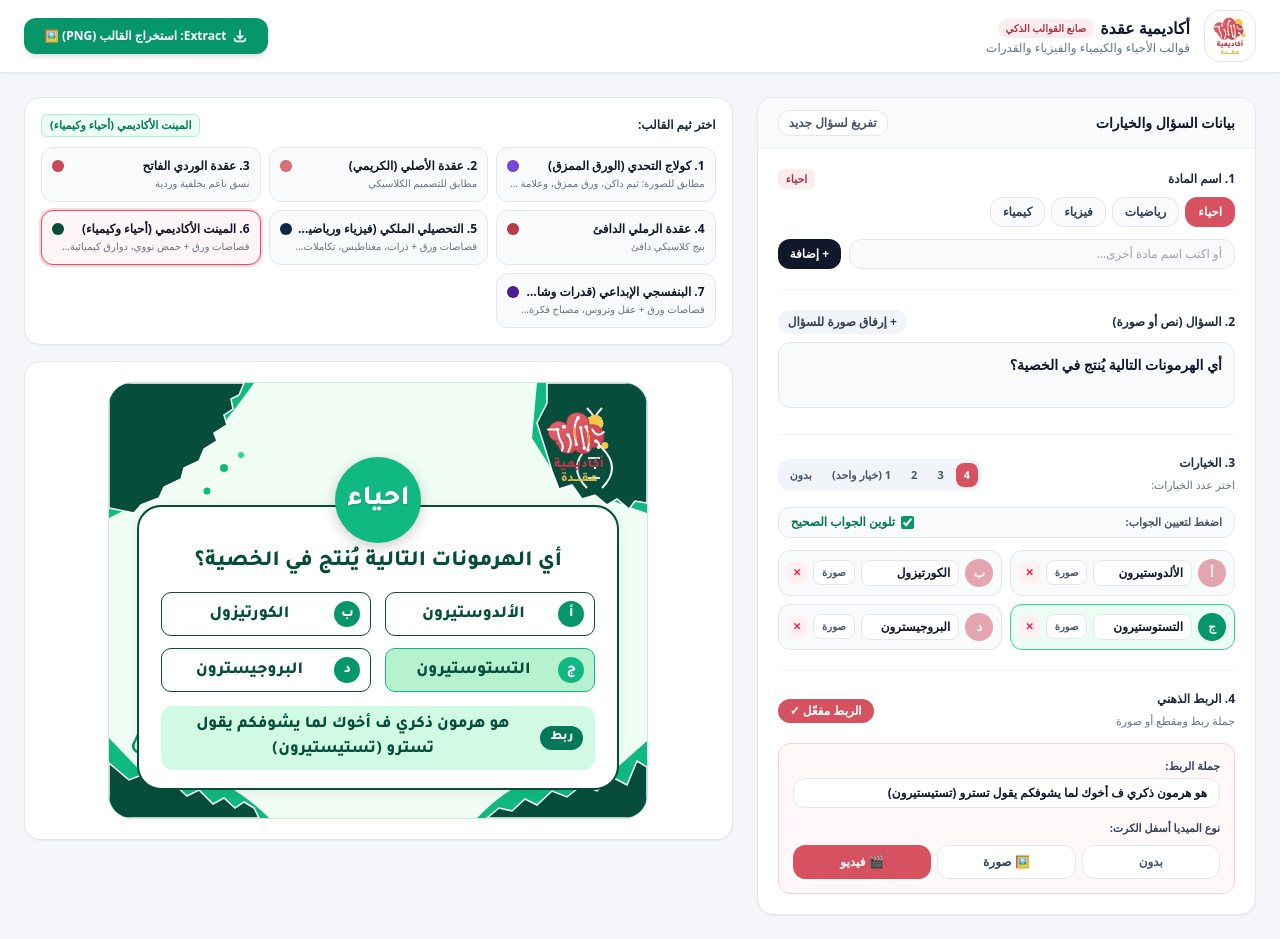
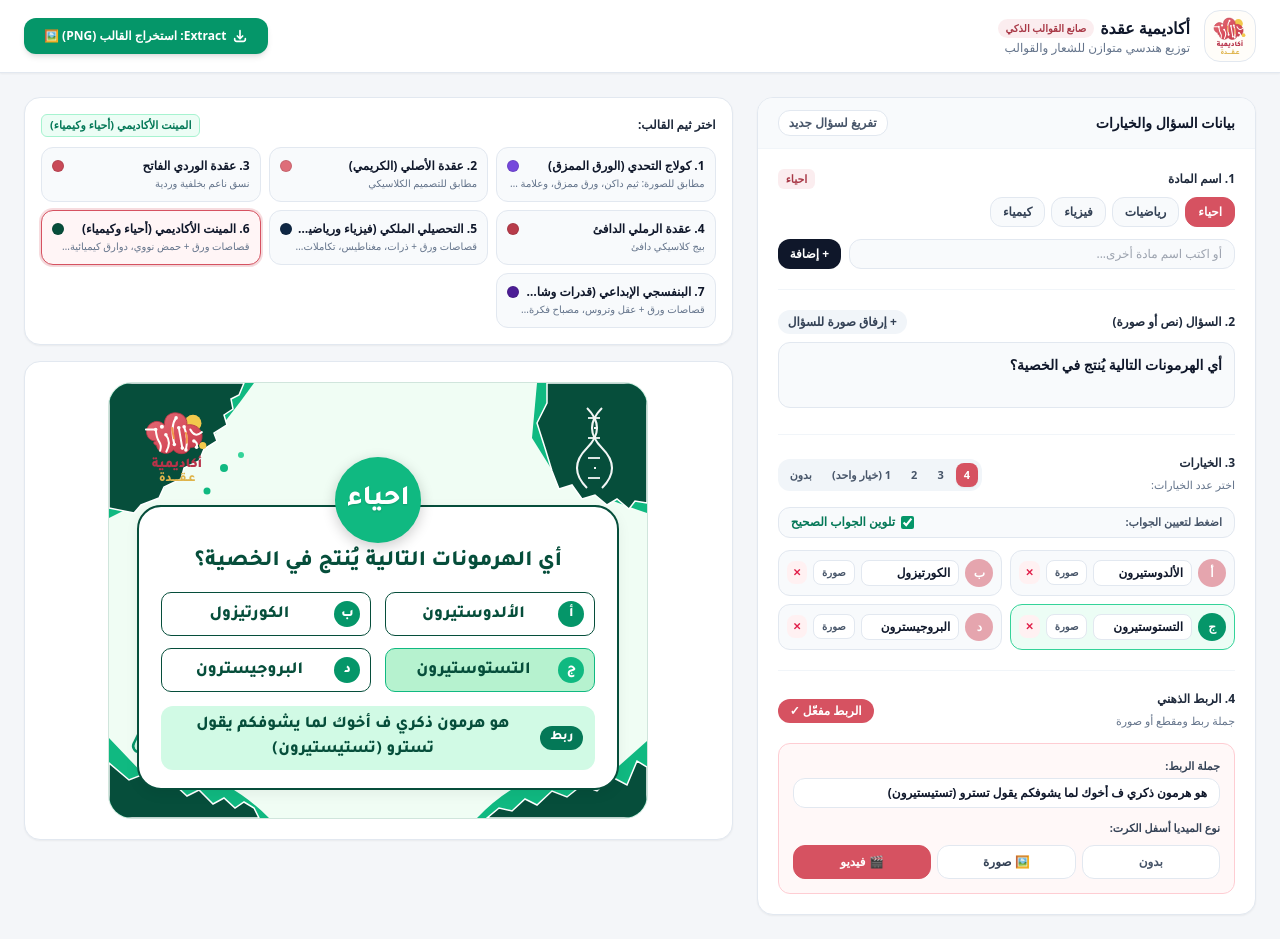
Before and after one commit to MohamedB206/ContentGenerator, a React (Vite) app: page / in a window 1280 px wide. Built offline with nearby package versions, Linux system fonts and the light colour scheme.

Commit message:
style: position logo on the left only for the newly modified templates

```diff
--- a/src/App.jsx
+++ b/src/App.jsx
@@ -178,7 +178,7 @@ export default function App() {
     setMnemonicMediaType('none');
   };
 
-  // القوالب السبعة مع ربط القوالب 4 و 5 و 6 بقصاصات الورق والمواد المرتبطة بها
+  // القوالب السبعة
   const themes = {
     torn_paper: {
       id: 'torn_paper',
@@ -318,6 +318,9 @@ export default function App() {
   const t = themes[selectedTemplate] || themes.emerald;
   const arabicLabels = ['أ', 'ب', 'ج', 'د'];
 
+  // تحديد ما إذا كان القالب من القوالب المعدلة لوضع الشعار على اليسار حصراً
+  const isLeftLogoTheme = ['navy', 'emerald', 'violet', 'torn_paper'].includes(t.waveType);
+
   const activeOptions = options.filter(
     (o) => o.enabled && ((o.text && o.text.trim() !== '') || o.image !== null)
   );
@@ -327,7 +330,7 @@ export default function App() {
   const hasMnemonicMedia = enableMnemonic && mnemonicMediaType !== 'none' && mnemonicMediaUrl;
   const isVideoMnemonic = enableMnemonic && mnemonicMediaType === 'video' && mnemonicMediaUrl;
 
-  // استخراج الصورة في خطوة واحدة بدون أي تكرار للشعار
+  // استخراج الصورة في خطوة واحدة نظيفة بدون تكرار
   const handleExtractImage = async () => {
     if (!templateCardRef.current) return;
     setIsExporting(true);
@@ -356,7 +359,7 @@ export default function App() {
     }
   };
 
-  // استخراج الفيديو مدمجاً بدون أي تكرار للشعار مع تزامن كامل للصوت
+  // استخراج الفيديو مدمجاً بدون تكرار الشعار مع تزامن كامل للصوت
   const handleExtractFullVideo = async () => {
     const video = videoPlayerRef.current;
     const cardEl = templateCardRef.current;
@@ -601,7 +604,7 @@ export default function App() {
                   صانع القوالب الذكي
                 </span>
               </div>
-              <p className="text-[10px] sm:text-xs text-slate-500 truncate">قوالب الأحياء والكيمياء والفيزياء والقدرات</p>
+              <p className="text-[10px] sm:text-xs text-slate-500 truncate">توزيع هندسي متوازن للشعار والقوالب</p>
             </div>
           </div>
 
@@ -1188,21 +1191,18 @@ export default function App() {
                       <svg viewBox="0 0 170 145" style={{ position: 'absolute', top: 0, left: 0, width: '170px', height: '145px', pointerEvents: 'none', zIndex: 1 }}>
                         <path d="M 0,0 L 145,0 Q 120,35 90,70 L 50,110 L 0,135 Z" fill="#10B981" />
                         <path d="M 0,0 L 135,0 L 130,12 L 122,16 L 124,26 L 115,32 L 118,42 L 105,50 L 108,58 L 95,66 L 90,78 L 75,85 L 72,96 L 55,104 L 50,115 L 32,122 L 25,130 L 0,125 Z" fill="#064E3B" stroke="#FFFFFF" strokeWidth="1.5" />
-                        {/* فقاعات وأشعة تفاعل */}
                         <circle cx="115" cy="85" r="4" fill="#10B981" />
                         <circle cx="132" cy="72" r="3" fill="#34D399" />
                         <circle cx="98" cy="108" r="3.5" fill="#10B981" />
                       </svg>
 
-                      {/* زاوية أعلى اليمين: رقعة ورق ممزق + شريط الحمض النووي (DNA) وحلقة البنزين */}
+                      {/* زاوية أعلى اليمين: رقعة ورق ممزق + شريط الحمض النووي (DNA) */}
                       <svg viewBox="0 0 160 160" style={{ position: 'absolute', top: 0, right: 0, width: '160px', height: '160px', pointerEvents: 'none', zIndex: 1 }}>
                         <path d="M 50,0 L 160,0 L 160,130 Q 115,115 70,95 L 45,55 Z" fill="#10B981" />
                         <path d="M 60,0 L 160,0 L 160,120 L 148,118 L 142,126 L 130,116 L 120,122 L 108,112 L 95,116 L 85,102 L 72,106 L 65,88 L 58,65 L 50,40 L 60,20 Z" fill="#064E3B" stroke="#FFFFFF" strokeWidth="1.5" />
-                        {/* شريط الحمض النووي DNA الحلزوني */}
                         <g stroke="#FFFFFF" strokeWidth="2" fill="none" opacity="0.95" transform="translate(85, 20)">
                           <path d="M 15,5 Q 35,25 15,45 Q -5,65 15,85" />
                           <path d="M 30,5 Q 10,25 30,45 Q 50,65 30,85" />
-                          {/* روابط النيتروجين */}
                           <line x1="16" y1="15" x2="28" y2="15" strokeWidth="1.8" />
                           <line x1="22" y1="25" x2="24" y2="25" strokeWidth="1.8" />
                           <line x1="16" y1="35" x2="28" y2="35" strokeWidth="1.8" />
@@ -1212,50 +1212,42 @@ export default function App() {
                         </g>
                       </svg>
 
-                      {/* زاوية أسفل اليسار: دورق كيميائي مخروطي مع فقاعات + خلايا حيوية */}
+                      {/* زاوية أسفل اليسار: دورق كيميائي مخروطي مع فقاعات + حلقات بنزين */}
                       <svg viewBox="0 0 170 160" style={{ position: 'absolute', bottom: 0, left: 0, width: '170px', height: '160px', pointerEvents: 'none', zIndex: 1 }}>
-                        {/* دورق كيمياء مخروطي (Erlenmeyer Flask) مع فقاعات وسائل */}
                         <g transform="translate(15, 20)">
                           <path d="M 28,15 L 28,28 L 10,65 A 6,6 0 0,0 16,74 L 54,74 A 6,6 0 0,0 60,65 L 42,28 L 42,15 Z" fill="#D1FAE5" stroke="#059669" strokeWidth="2.5" />
-                          {/* سائل التفاعل الكيميائي */}
                           <path d="M 18,52 Q 35,46 52,52 L 56,66 A 4,4 0 0,1 52,71 L 18,71 A 4,4 0 0,1 14,66 Z" fill="#10B981" opacity="0.85" />
-                          {/* فقاعات غازية متصاعدة */}
                           <circle cx="32" cy="58" r="2.5" fill="#FFFFFF" />
                           <circle cx="40" cy="48" r="3" fill="#FFFFFF" />
                           <circle cx="30" cy="36" r="2" fill="#059669" />
                           <circle cx="36" cy="24" r="2.5" fill="#10B981" />
                           <circle cx="44" cy="12" r="3" fill="#059669" />
                         </g>
-                        {/* حلقة بنزين كيميائية (Benzene ring) */}
                         <polygon points="100,35 118,25 136,35 136,55 118,65 100,55" fill="none" stroke="#10B981" strokeWidth="2" strokeDasharray="3,2" />
                         <circle cx="118" cy="45" r="8" fill="none" stroke="#059669" strokeWidth="1.8" />
-                        {/* طبقة ورق ممزق سفلية */}
                         <path d="M 0,160 L 160,160 Q 125,125 85,115 L 40,122 L 0,80 Z" fill="#10B981" />
                         <path d="M 0,160 L 150,160 L 145,150 L 135,144 L 126,150 L 115,140 L 104,146 L 90,132 L 78,138 L 65,126 L 50,130 L 35,116 L 20,122 L 0,105 Z" fill="#064E3B" stroke="#FFFFFF" strokeWidth="1.5" />
                       </svg>
 
-                      {/* زاوية أسفل اليمين: أنبوب اختبار + مجهر وفحص أحياء */}
+                      {/* زاوية أسفل اليمين: أنبوب اختبار */}
                       <svg viewBox="0 0 170 145" style={{ position: 'absolute', bottom: 0, right: 0, width: '170px', height: '145px', pointerEvents: 'none', zIndex: 1 }}>
-                        {/* أنبوب اختبار مائل مع قطرات */}
                         <g transform="translate(45, 15) rotate(35)">
                           <rect x="0" y="0" width="14" height="42" rx="7" fill="#D1FAE5" stroke="#059669" strokeWidth="2" />
                           <path d="M 2,20 Q 7,17 12,20 L 12,35 A 5,5 0 0,1 2,35 Z" fill="#10B981" />
                           <circle cx="7" cy="48" r="2" fill="#059669" />
                           <circle cx="7" cy="55" r="2.5" fill="#10B981" />
                         </g>
-                        {/* طبقة ورق ممزق سفلية */}
                         <path d="M 170,145 L 0,145 Q 35,108 80,98 L 125,108 L 170,68 Z" fill="#10B981" />
                         <path d="M 170,145 L 10,145 L 22,135 L 35,138 L 48,126 L 60,132 L 75,118 L 90,124 L 105,112 L 120,118 L 135,104 L 150,112 L 160,88 L 170,94 Z" fill="#064E3B" stroke="#FFFFFF" strokeWidth="1.5" />
                       </svg>
                     </>
                   ) : t.waveType === 'navy' ? (
-                    /* قالب الفيزياء والرياضيات (التحصيلي الملكي): قصاصات ورق ممزقة + مجسم الذرة، المغناطيس، التكاملات، والمنشور */
+                    /* قالب الفيزياء والرياضيات (التحصيلي الملكي): قصاصات ورق ممزقة + مجسم الذرة، المغناطيس، والتكاملات */
                     <>
                       {/* زاوية أعلى اليسار: ورق ممزق كحلي وسيان */}
                       <svg viewBox="0 0 170 145" style={{ position: 'absolute', top: 0, left: 0, width: '170px', height: '145px', pointerEvents: 'none', zIndex: 1 }}>
                         <path d="M 0,0 L 140,0 Q 120,35 90,68 L 52,108 L 0,132 Z" fill="#0284C7" />
                         <path d="M 0,0 L 130,0 L 126,10 L 120,14 L 122,24 L 115,30 L 117,38 L 108,46 L 110,54 L 98,62 L 95,72 L 80,80 L 78,90 L 62,98 L 58,108 L 40,116 L 35,124 L 18,128 L 0,122 Z" fill="#0F2744" stroke="#FFFFFF" strokeWidth="1.5" />
-                        {/* رموز رياضية مضيئة */}
                         <text x="95" y="125" fontFamily="serif" fontSize="18" fill="#0284C7" fontWeight="bold">∑</text>
                         <text x="125" y="85" fontFamily="serif" fontSize="20" fill="#38BDF8" fontWeight="bold">∫</text>
                       </svg>
@@ -1264,24 +1256,20 @@ export default function App() {
                       <svg viewBox="0 0 160 160" style={{ position: 'absolute', top: 0, right: 0, width: '160px', height: '160px', pointerEvents: 'none', zIndex: 1 }}>
                         <path d="M 45,0 L 160,0 L 160,135 Q 120,120 75,100 L 55,60 Z" fill="#0284C7" />
                         <path d="M 55,0 L 160,0 L 160,125 L 148,122 L 140,130 L 130,120 L 120,125 L 110,115 L 98,118 L 88,105 L 75,110 L 68,95 L 62,70 L 52,45 L 60,25 Z" fill="#0F2744" stroke="#FFFFFF" strokeWidth="1.5" />
-                        {/* مجسم الذرة بمسارات الإلكترونات */}
                         <g transform="translate(100, 50)" stroke="#38BDF8" strokeWidth="1.8" fill="none">
                           <ellipse cx="0" cy="0" rx="32" ry="11" />
                           <ellipse cx="0" cy="0" rx="32" ry="11" transform="rotate(60)" />
                           <ellipse cx="0" cy="0" rx="32" ry="11" transform="rotate(120)" />
-                          {/* نواة الذرة وإلكترونات المسارات */}
                           <circle cx="0" cy="0" r="5" fill="#0284C7" stroke="none" />
                           <circle cx="28" cy="0" r="2.5" fill="#FFFFFF" stroke="none" />
                           <circle cx="-14" cy="24" r="2.5" fill="#FFFFFF" stroke="none" />
                         </g>
                       </svg>
 
-                      {/* زاوية أسفل اليسار: مغناطيس حدوة الحصان + خطوط المجال والمعادلات */}
+                      {/* زاوية أسفل اليسار: مغناطيس حدوة الحصان + قوانين الفيزياء */}
                       <svg viewBox="0 0 170 160" style={{ position: 'absolute', bottom: 0, left: 0, width: '170px', height: '160px', pointerEvents: 'none', zIndex: 1 }}>
-                        {/* مغناطيس حدوة الحصان مع أقطاب N و S */}
                         <g transform="translate(30, 25)">
                           <path d="M 12,55 L 12,24 A 20,20 0 0,1 52,24 L 52,55 L 40,55 L 40,24 A 8,8 0 0,0 24,24 L 24,55 Z" fill="#E2E8F0" stroke="#0F2744" strokeWidth="2" />
-                          {/* أقطاب المغناطيس */}
                           <rect x="12" y="42" width="12" height="13" fill="#EF4444" />
                           <rect x="40" y="42" width="12" height="13" fill="#3B82F6" />
                           <text x="15" y="52" fontSize="9" fontWeight="bold" fill="#FFF">N</text>
@@ -1289,17 +1277,14 @@ export default function App() {
                         </g>
                         <text x="95" y="40" fontFamily="sans-serif" fontSize="13" fill="#0284C7" fontWeight="bold">E = mc²</text>
                         <text x="95" y="65" fontFamily="sans-serif" fontSize="13" fill="#0F2744" fontWeight="bold">F = ma</text>
-                        {/* طبقة ورق ممزق سفلية */}
                         <path d="M 0,160 L 165,160 Q 130,125 90,118 L 45,125 L 0,85 Z" fill="#0284C7" />
                         <path d="M 0,160 L 155,160 L 150,150 L 140,145 L 132,152 L 120,142 L 110,148 L 98,135 L 85,142 L 72,130 L 60,135 L 45,120 L 30,126 L 15,105 L 0,110 Z" fill="#0F2744" stroke="#FFFFFF" strokeWidth="1.5" />
                       </svg>
 
-                      {/* زاوية أسفل اليمين: منشور زجاجي ومثلث فيثاغورس الهندسي */}
+                      {/* زاوية أسفل اليمين: مثلث نظرية فيثاغورس */}
                       <svg viewBox="0 0 170 145" style={{ position: 'absolute', bottom: 0, right: 0, width: '170px', height: '145px', pointerEvents: 'none', zIndex: 1 }}>
-                        {/* مثلث نظرية فيثاغورس والقوانين */}
                         <polygon points="50,60 110,60 110,15" fill="none" stroke="#0284C7" strokeWidth="2" />
                         <text x="75" y="75" fontSize="10" fill="#0F2744" fontWeight="bold">a² + b² = c²</text>
-                        {/* طبقة ورق ممزق */}
                         <path d="M 170,145 L 0,145 Q 35,108 80,98 L 125,108 L 170,68 Z" fill="#0284C7" />
                         <path d="M 170,145 L 10,145 L 22,135 L 35,138 L 48,126 L 60,132 L 75,118 L 90,124 L 105,112 L 120,118 L 135,104 L 150,112 L 160,88 L 170,94 Z" fill="#0F2744" stroke="#FFFFFF" strokeWidth="1.5" />
                       </svg>
@@ -1311,58 +1296,49 @@ export default function App() {
                       <svg viewBox="0 0 170 145" style={{ position: 'absolute', top: 0, left: 0, width: '170px', height: '145px', pointerEvents: 'none', zIndex: 1 }}>
                         <path d="M 0,0 L 140,0 Q 120,35 90,68 L 52,108 L 0,132 Z" fill="#F59E0B" />
                         <path d="M 0,0 L 130,0 L 126,10 L 120,14 L 122,24 L 115,30 L 117,38 L 108,46 L 110,54 L 98,62 L 95,72 L 80,80 L 78,90 L 62,98 L 58,108 L 40,116 L 35,124 L 18,128 L 0,122 Z" fill="#4C1D95" stroke="#FFFFFF" strokeWidth="1.5" />
-                        {/* علامات النسبة المئوية % والتفكير */}
                         <text x="95" y="125" fontFamily="sans-serif" fontSize="22" fill="#F59E0B" fontWeight="900">%</text>
                         <text x="125" y="85" fontFamily="sans-serif" fontSize="16" fill="#8B5CF6" fontWeight="bold">100%</text>
                       </svg>
 
-                      {/* زاوية أعلى اليمين: رقعة ورق ممزق + مصباح الفكرة والإبداع المضيء */}
+                      {/* زاوية أعلى اليمين: رقعة ورق ممزق + مصباح الفكرة والإبداع */}
                       <svg viewBox="0 0 160 160" style={{ position: 'absolute', top: 0, right: 0, width: '160px', height: '160px', pointerEvents: 'none', zIndex: 1 }}>
                         <path d="M 45,0 L 160,0 L 160,135 Q 120,120 75,100 L 55,60 Z" fill="#F59E0B" />
                         <path d="M 55,0 L 160,0 L 160,125 L 148,122 L 140,130 L 130,120 L 120,125 L 110,115 L 98,118 L 88,105 L 75,110 L 68,95 L 62,70 L 52,45 L 60,25 Z" fill="#4C1D95" stroke="#FFFFFF" strokeWidth="1.5" />
-                        {/* مصباح الفكرة والإلهام (Idea Lightbulb) */}
                         <g transform="translate(100, 42)">
                           <path d="M 12,0 A 16,16 0 0,0 2,24 Q 7,30 7,36 L 17,36 Q 17,30 22,24 A 16,16 0 0,0 12,0 Z" fill="#FEF3C7" stroke="#F59E0B" strokeWidth="2.5" />
                           <rect x="7" y="37" width="10" height="4" rx="2" fill="#D97706" />
-                          {/* أشعة إشعاع الفكرة الذهبية */}
                           <line x1="12" y1="-8" x2="12" y2="-3" stroke="#F59E0B" strokeWidth="2" strokeLinecap="round" />
                           <line x1="-3" y1="2" x2="2" y2="5" stroke="#F59E0B" strokeWidth="2" strokeLinecap="round" />
                           <line x1="27" y1="2" x2="22" y2="5" stroke="#F59E0B" strokeWidth="2" strokeLinecap="round" />
                         </g>
                       </svg>
 
-                      {/* زاوية أسفل اليسار: مجسم الدماغ وتروس التفكير المنطقي */}
+                      {/* زاوية أسفل اليسار: مجسم الدماغ وتروس التفكير */}
                       <svg viewBox="0 0 170 160" style={{ position: 'absolute', bottom: 0, left: 0, width: '170px', height: '160px', pointerEvents: 'none', zIndex: 1 }}>
-                        {/* دماغ التفكير والقدرات مع التروس */}
                         <g transform="translate(25, 20)" stroke="#7C3AED" strokeWidth="2" fill="none">
                           <path d="M 25,15 C 10,15 5,30 15,45 C 5,55 15,70 30,68 C 45,72 55,55 45,45 C 55,30 40,15 25,15 Z" fill="#EDE9FE" />
-                          {/* تروس المنطق والذكاء */}
                           <circle cx="28" cy="42" r="7" stroke="#F59E0B" strokeWidth="2" />
                           <path d="M 28,31 L 28,35 M 28,49 L 28,53 M 17,42 L 21,42 M 35,42 L 39,42" stroke="#F59E0B" strokeWidth="2" />
                         </g>
-                        {/* طبقة ورق ممزق سفلية */}
                         <path d="M 0,160 L 165,160 Q 130,125 90,118 L 45,125 L 0,85 Z" fill="#F59E0B" />
                         <path d="M 0,160 L 155,160 L 150,150 L 140,145 L 132,152 L 120,142 L 110,148 L 98,135 L 85,142 L 72,130 L 60,135 L 45,120 L 30,126 L 15,105 L 0,110 Z" fill="#4C1D95" stroke="#FFFFFF" strokeWidth="1.5" />
                       </svg>
 
-                      {/* زاوية أسفل اليمين: هدف وسهم الدقة (Target) مع مؤشر الصعود */}
+                      {/* زاوية أسفل اليمين: هدف وسهم الدقة */}
                       <svg viewBox="0 0 170 145" style={{ position: 'absolute', bottom: 0, right: 0, width: '170px', height: '145px', pointerEvents: 'none', zIndex: 1 }}>
-                        {/* هدف الدقة والسرعة (Target Bullseye) */}
                         <g transform="translate(50, 15)">
                           <circle cx="25" cy="25" r="22" fill="#FEF3C7" stroke="#F59E0B" strokeWidth="2" />
                           <circle cx="25" cy="25" r="14" fill="#EDE9FE" stroke="#7C3AED" strokeWidth="2" />
                           <circle cx="25" cy="25" r="6" fill="#EF4444" stroke="none" />
-                          {/* سهم إصابة الهدف بالمنتصف */}
                           <path d="M 5,5 L 25,25" stroke="#4C1D95" strokeWidth="2.5" strokeLinecap="round" />
                           <polyline points="20,12 25,25 12,20" fill="#4C1D95" />
                         </g>
-                        {/* طبقة ورق ممزق */}
                         <path d="M 170,145 L 0,145 Q 35,108 80,98 L 125,108 L 170,68 Z" fill="#F59E0B" />
                         <path d="M 170,145 L 10,145 L 22,135 L 35,138 L 48,126 L 60,132 L 75,118 L 90,124 L 105,112 L 120,118 L 135,104 L 150,112 L 160,88 L 170,94 Z" fill="#4C1D95" stroke="#FFFFFF" strokeWidth="1.5" />
                       </svg>
                     </>
                   ) : (
-                    /* القوالب الكلاسيكية الأخرى */
+                    /* القوالب الكلاسيكية الأصلية */
                     <>
                       <svg
                         viewBox="0 0 800 750"
@@ -1399,17 +1375,17 @@ export default function App() {
                     </>
                   )}
 
-                  {/* الشعار - في مكانه السليم دون أي تكرار */}
+                  {/* الشعار: يظهر على اليسار في القوالب المعدلة فقط، وعلى اليمين في القوالب الكلاسيكية */}
                   <div
                     style={{
                       position: 'relative',
                       zIndex: 3,
                       display: 'flex',
-                      justifyContent: t.waveType === 'torn_paper' ? 'flex-end' : 'flex-start',
+                      justifyContent: isLeftLogoTheme ? 'flex-end' : 'flex-start',
                       width: '100%',
                       marginTop: '4px',
                       backgroundColor: 'transparent',
-                      padding: 0,
+                      padding: isLeftLogoTheme ? '0 10px 0 0' : '0 0 0 10px',
                     }}
                   >
                     {customLogo ? (
@@ -1617,7 +1593,7 @@ export default function App() {
                     )}
                   </div>
 
-                  {/* الميديا أسفل الصندوق: بوردر متكيف بنقاء كامل */}
+                  {/* الميديا أسفل الصندوق */}
                   {hasMnemonicMedia && (
                     <div
                       style={{
```
